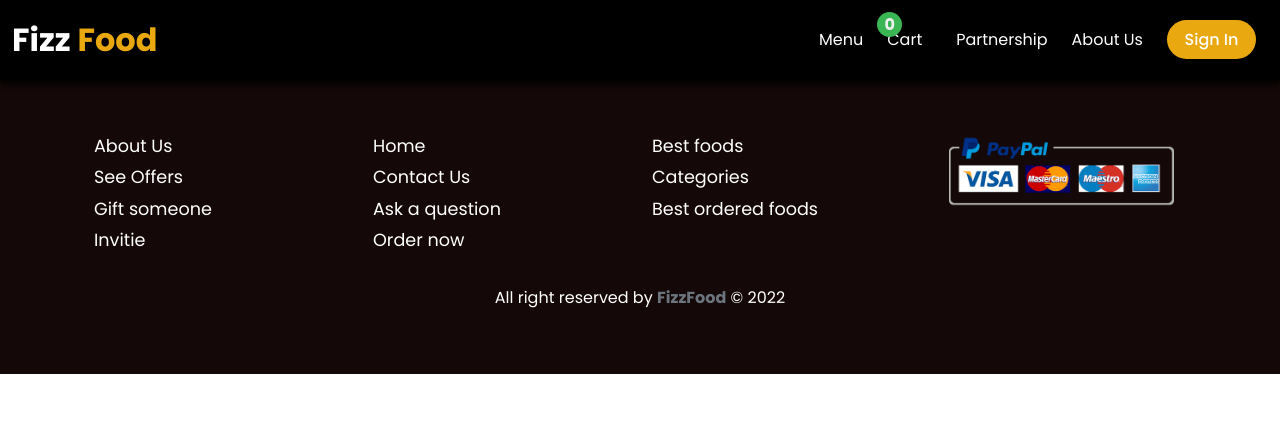
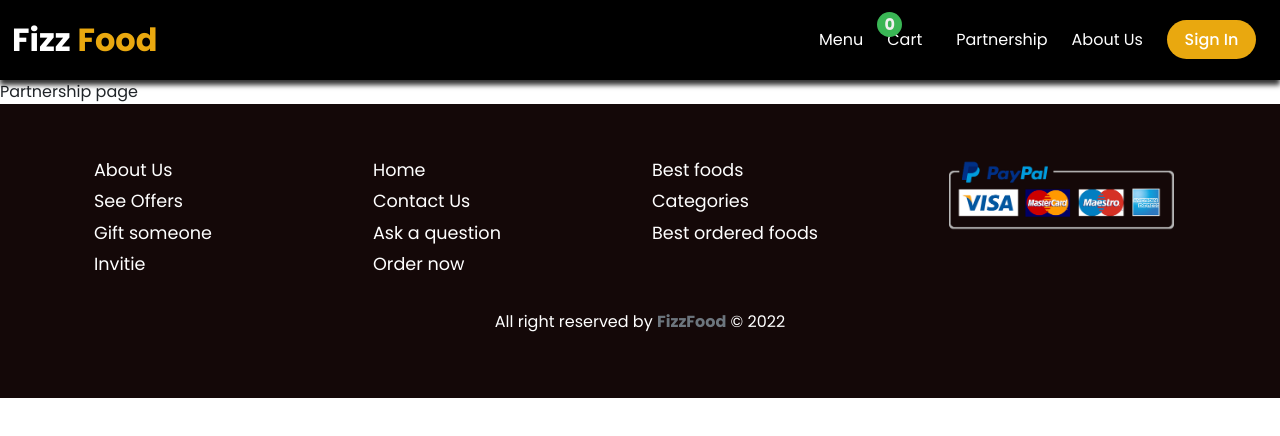
Before and after one commit to MonirSaikat/fizz-food, a React (Create React App) app: page /partnership in a window 1280 px wide. Shown: the top 436 px of the page. Built offline with nearby package versions, Linux system fonts and the light colour scheme; no server answers.

Commit message:
added page

```diff
--- a/src/App.js
+++ b/src/App.js
@@ -11,6 +11,7 @@ import Order from './pages/Order';
 import FoodsProvider from './context/FoodsProvider';
 import Cart from './pages/Cart';
 import PrivatePage from './pages/PrivatePage';
+import PartnershipPage from './pages/PartnerShip';
 import AOS from 'aos';
 import 'aos/dist/aos.css';
 import './App.css';
@@ -33,6 +34,7 @@ function App() {
               <Route path="/foods/:id" element={<Order />} />
               <Route path="/sign-up" element={<SignUp />} />
               <Route path="/sign-in" element={<SignIn />} />
+              <Route path='/partnership' element={<PartnershipPage />} />
               <Route element={<PrivatePage />}>
                 <Route path="/cart" element={<Cart />} />
               </Route>
--- /dev/null
+++ b/src/pages/PartnerShip.jsx
@@ -0,0 +1,11 @@
+import React from 'react';
+
+const PartnerShip = () => {
+  return (
+    <div>
+      Partnership page
+    </div>
+  );
+}
+
+export default PartnerShip;
```
